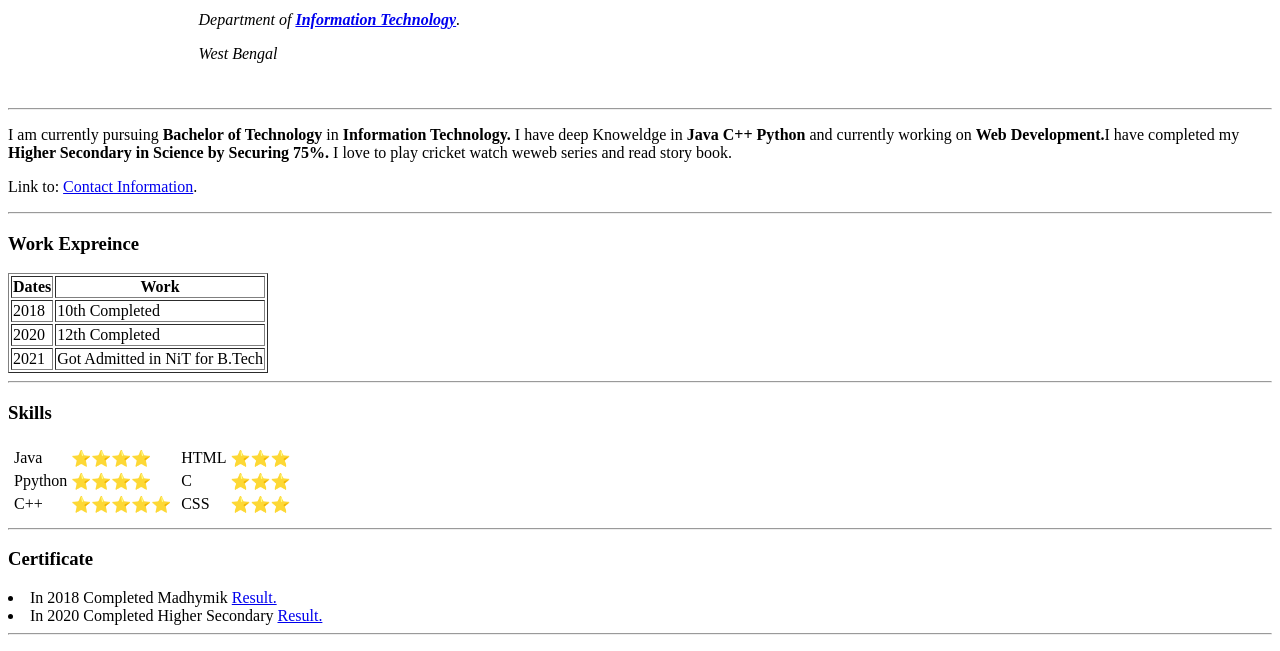
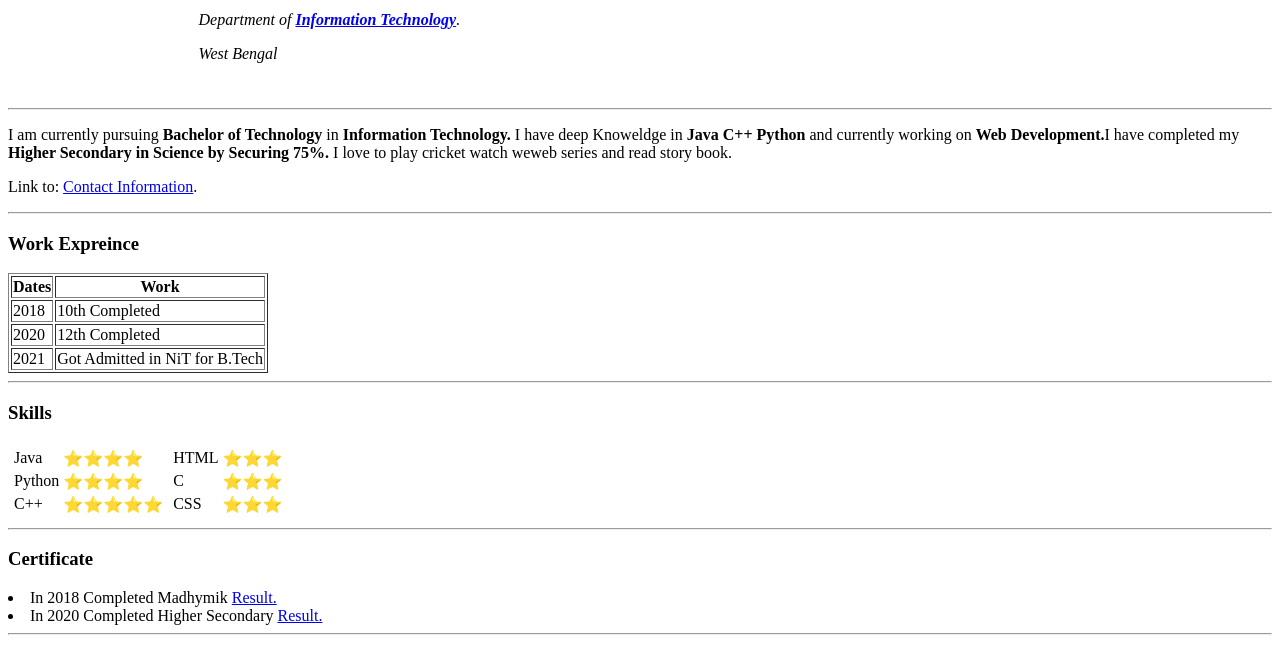
Before and after one commit to abhaykr2001/AbhayKumarKushwaha--Detail, a plain HTML site: page index.html in a window 1280 px wide. Shown: the part 142-793 px from the top of the page. Drawn offline with Linux system fonts and the light colour scheme.

Commit message:
Update index.html

```diff
--- a/index.html
+++ b/index.html
@@ -60,7 +60,7 @@
                             <td>⭐⭐⭐⭐</td>
                         </tr>
                         <tr>
-                            <td>Ppython</td>
+                            <td>Python</td>
                             <td>⭐⭐⭐⭐</td>
                         </tr>
                         <tr>
```
